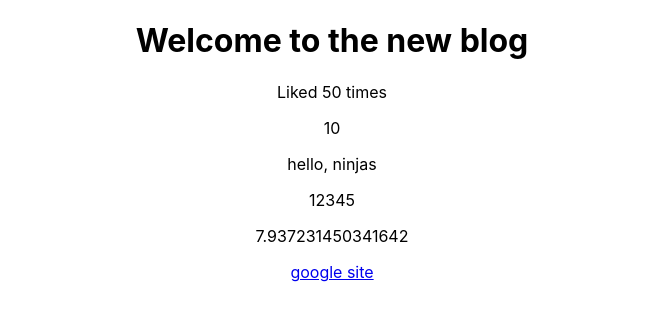
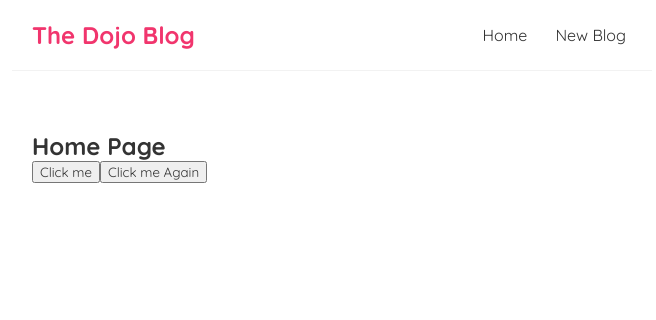
Before and after one commit to mohamedbelkhira/firstreactapp, a React (Create React App) app: page / in a window 1280 px wide. Shown: the top 320 px of the page, without its empty margins (308-964 px from the left). Built offline with nearby package versions, Linux system fonts and the light colour scheme.

Commit message:
click events

```diff
--- a/src/App.css
+++ /dev/null
@@ -1,38 +0,0 @@
-.App {
-  text-align: center;
-}
-
-.App-logo {
-  height: 40vmin;
-  pointer-events: none;
-}
-
-@media (prefers-reduced-motion: no-preference) {
-  .App-logo {
-    animation: App-logo-spin infinite 20s linear;
-  }
-}
-
-.App-header {
-  background-color: #282c34;
-  min-height: 100vh;
-  display: flex;
-  flex-direction: column;
-  align-items: center;
-  justify-content: center;
-  font-size: calc(10px + 2vmin);
-  color: white;
-}
-
-.App-link {
-  color: #61dafb;
-}
-
-@keyframes App-logo-spin {
-  from {
-    transform: rotate(0deg);
-  }
-  to {
-    transform: rotate(360deg);
-  }
-}
--- a/src/App.js
+++ b/src/App.js
@@ -1,24 +1,20 @@
 
-import './App.css';
+
+
+
+import Navbar from './Navbar';
+import Home from './Home';
+
+
 
 function App() {
-const title ='Welcome to the new blog';
-const likes=50;
-const link="http://www.google.com";
-//const person = {name:'yoshi', age:'30'}
+
   return (
     <div className='App'>
-    <div className="content">
-      <h1>{title}</h1>
-      <p>Liked {likes} times</p>
-      <p>{10}</p>
-      <p> { "hello, ninjas"}</p>
-      <p> { [1,2,3,4,5]}</p>
-      <p>{Math.random()*10}</p>
-
-      <a href={link}>google site</a>
-    </div>
-
+    <Navbar />
+      <div className="content">
+       <Home />
+      </div>
     </div>
   );
 }
--- /dev/null
+++ b/src/Home.js
@@ -0,0 +1,19 @@
+const Home = () => {
+
+    const handleClick =(e)=>{
+        console.log('hello, ninjas', e)
+    }
+    const handleClickAgain=(name, e)=>{
+        console.log('hello' +name, e.target);
+    }
+
+    return (
+        <div className="home">
+            <h2>Home Page</h2>
+            <button onClick={handleClick}>Click me</button>
+            <button onClick={(e)=>handleClickAgain('mario',e)}>Click me Again</button>
+        </div>
+     );
+}
+
+export default Home;
--- /dev/null
+++ b/src/Navbar.js
@@ -0,0 +1,15 @@
+//sfc for fast creation
+const Navbar = () => {
+    return (
+    <nav className="navbar">
+        <h1>The Dojo Blog</h1>
+        <div className="links">
+            <a href="/">Home</a>
+            <a href="/create" >New Blog</a>
+        </div>
+
+    </nav>
+     );
+}
+
+export default Navbar;
--- a/src/index.css
+++ b/src/index.css
@@ -1,13 +1,35 @@
-body {
+@import url('https://fonts.googleapis.com/css2?family=Quicksand:wght@300;400;500;600;700&display=swap');
+
+/* base styles */
+* {
   margin: 0;
-  font-family: -apple-system, BlinkMacSystemFont, 'Segoe UI', 'Roboto', 'Oxygen',
-    'Ubuntu', 'Cantarell', 'Fira Sans', 'Droid Sans', 'Helvetica Neue',
-    sans-serif;
-  -webkit-font-smoothing: antialiased;
-  -moz-osx-font-smoothing: grayscale;
+  font-family: "Quicksand";
+  color: #333;
 }
-
-code {
-  font-family: source-code-pro, Menlo, Monaco, Consolas, 'Courier New',
-    monospace;
+.navbar {
+  padding: 20px;
+  display: flex;
+  align-items: center;
+  max-width: 600px;
+  margin: 0 auto;
+  border-bottom: 1px solid #f2f2f2;
 }
+.navbar h1 {
+  color: #f1356d;
+}
+.navbar .links {
+  margin-left: auto;
+}
+.navbar a {
+  margin-left: 16px;
+  text-decoration: none;
+  padding: 6px;
+}
+.navbar a:hover {
+  color: #f1356d;
+}
+.content {
+  max-width: 600px;
+  margin: 40px auto;
+  padding: 20px;
+}
```
